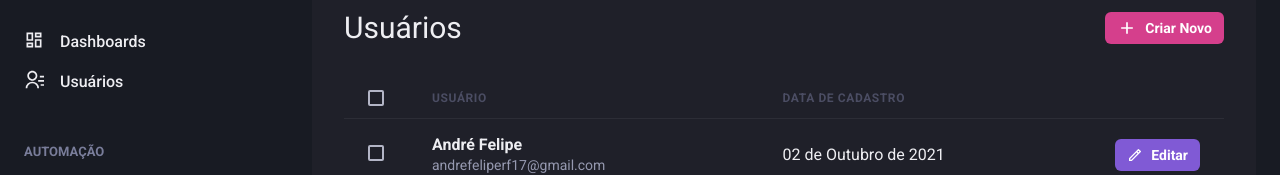
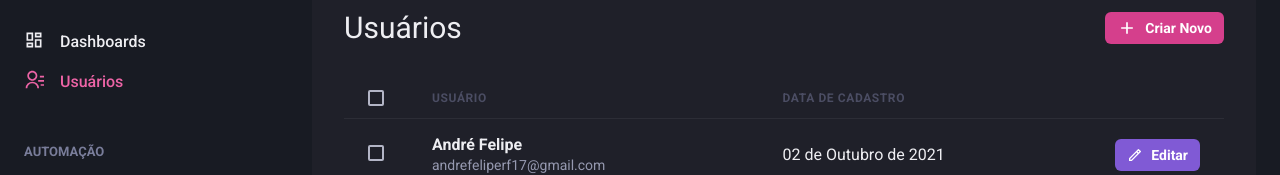
Before and after one commit to AndreFelipe97/dashgo, a Next.js app: page /users in a window 1280 px wide. Shown: the part 142-317 px from the top of the page. Built offline with nearby package versions, Linux system fonts and the light colour scheme.

Commit message:
aplicado item ativo do menu

```diff
--- /dev/null
+++ b/src/components/ActiveLink.tsx
@@ -0,0 +1,30 @@
+import Link, { LinkProps } from 'next/link';
+import { useRouter } from 'next/router';
+import { cloneElement, ReactElement } from 'react';
+
+interface ActiveLinkProps extends LinkProps {
+    children: ReactElement;
+    shouldMatchExactHref?: boolean;
+}
+
+export function ActiveLink({ children, shouldMatchExactHref = false, ...rest }: ActiveLinkProps) {
+    const { asPath } = useRouter();
+
+    let isActive = false;
+
+    if (shouldMatchExactHref && (asPath === rest.href || asPath === rest.as)) {
+        isActive = true;
+    }
+
+    if (!shouldMatchExactHref && (asPath.startsWith(String(rest.href)) || asPath.startsWith(String(rest.as)))){
+        isActive = true;
+    }
+
+    return (
+        <Link {...rest}>
+            {cloneElement(children, {
+                color: isActive ? 'pink.400' : 'gray.50'
+            })}
+        </Link>
+    );
+}
--- a/src/components/Sidebar/NavLink.tsx
+++ b/src/components/Sidebar/NavLink.tsx
@@ -1,6 +1,6 @@
 import { Text, Link as ChakraLink, Icon, LinkProps } from "@chakra-ui/react";
 import { ElementType } from "toasted-notes/node_modules/@types/react";
-import Link from 'next/link';
+import { ActiveLink } from "../ActiveLink";
 
 interface NavLinkProps extends LinkProps {
     icon: ElementType;
@@ -10,7 +10,7 @@
 
 export function NavLink({ icon, children, href, ...rest }: NavLinkProps) {
     return (
-        <Link href={href} passHref>
+        <ActiveLink href={href} passHref>
             <ChakraLink display="flex" align="center" {...rest}>
                 <Icon as={icon } fontSize="20" />
                 <Text
@@ -19,6 +19,6 @@
                     {children}
                 </Text>
             </ChakraLink>
-        </Link>
+        </ActiveLink>
     );
 }
--- a/src/components/Sidebar/SidebarNav.tsx
+++ b/src/components/Sidebar/SidebarNav.tsx
@@ -11,7 +11,7 @@
         >
             <NavSection title="GERAL">
                 <NavLink icon={RiDashboardLine} href="/dashboard">Dashboards</NavLink>
-                <NavLink icon={RiContactsLine} href="users">Usuários</NavLink>
+                <NavLink icon={RiContactsLine} href="/users">Usuários</NavLink>
             </NavSection>
             <NavSection title="AUTOMAÇÃO">
                 <NavLink icon={RiInputMethodLine} href="/forms">Formulários</NavLink>
```
